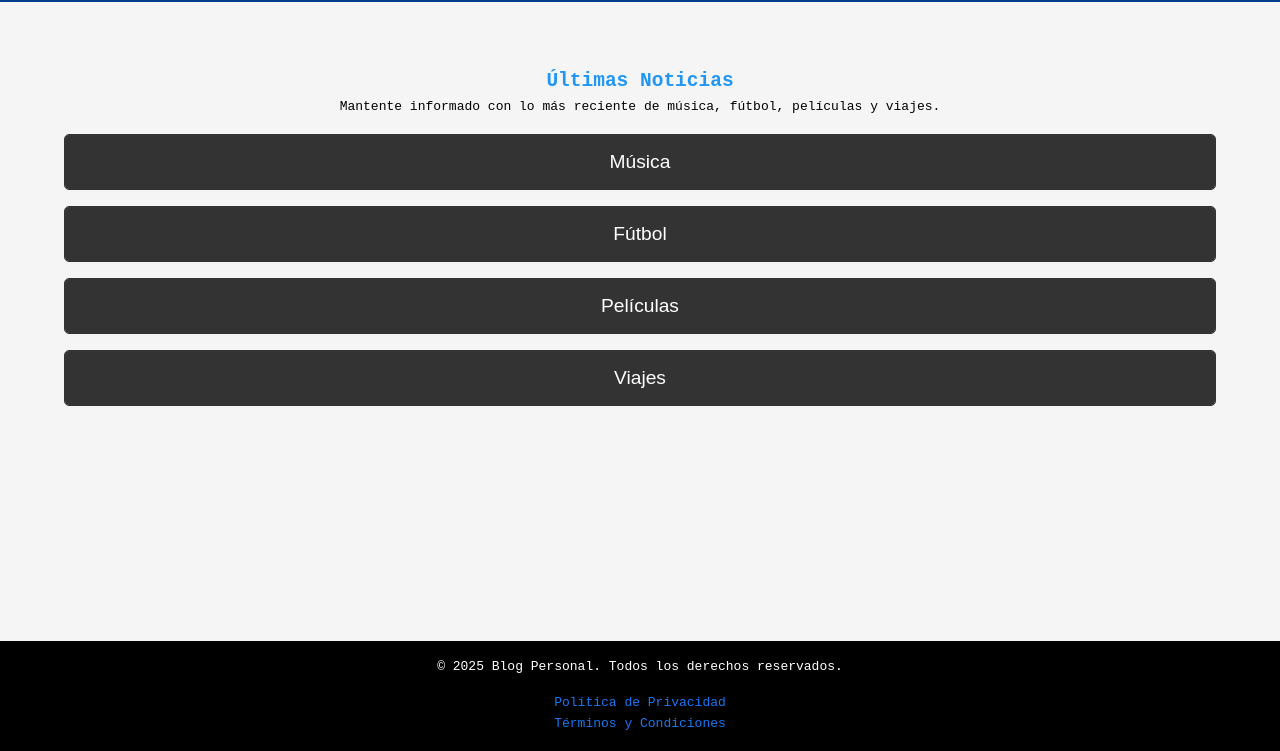
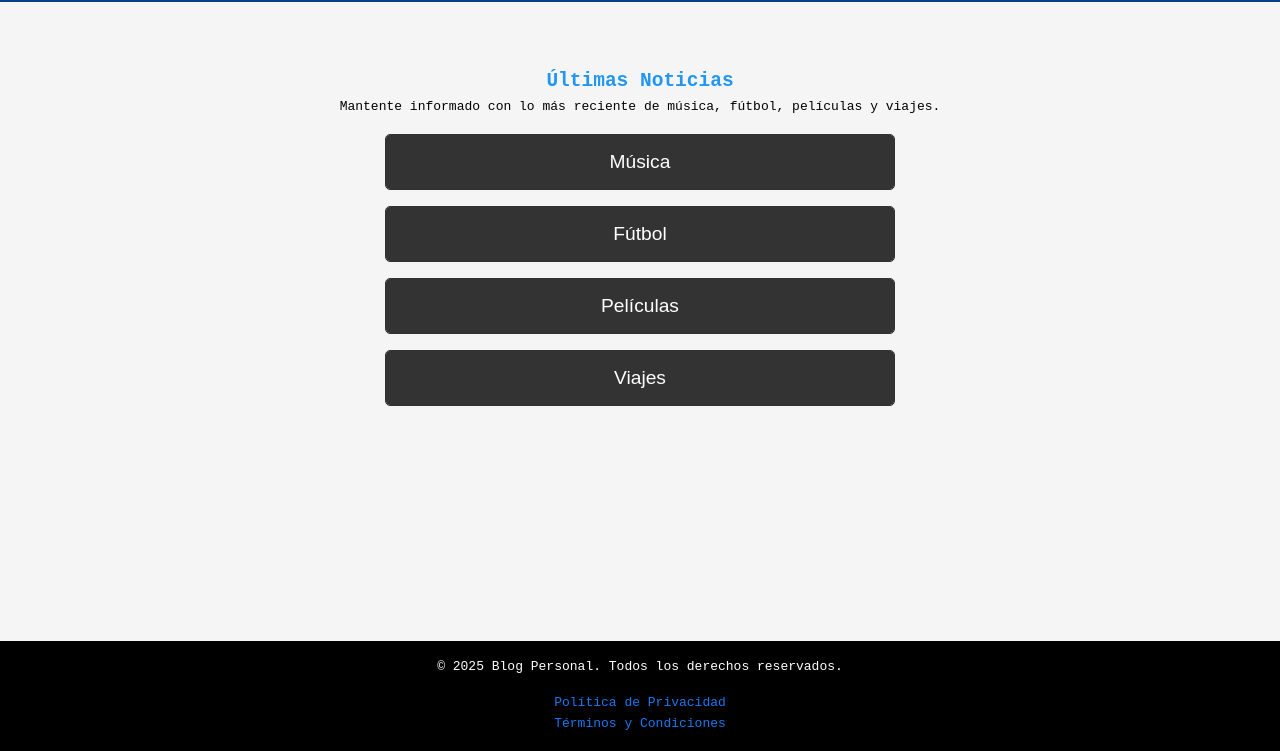
Before and after one commit to MarioElguera/proyectoFinal, a plain HTML site: page noticias.html in a window 1280 px wide. Shown: the part 49-800 px from the top of the page. Drawn offline with Linux system fonts and the light colour scheme.

Commit message:
refactor code

```diff
--- a/css/noticias.css
+++ b/css/noticias.css
@@ -24,6 +24,8 @@ main {
 .noticias {
   padding: 2rem;
   color: black;
+  display: flex;
+  flex-direction: column;
 }
 
 .noticias__titulo {
@@ -34,6 +36,10 @@ main {
 
 .noticias__descripcion {
   text-align: center;
+}
+
+.noticias__acordeon {
+  align-self: center;
 }
 
 .noticias__acordeon .acordeon__item {
```
